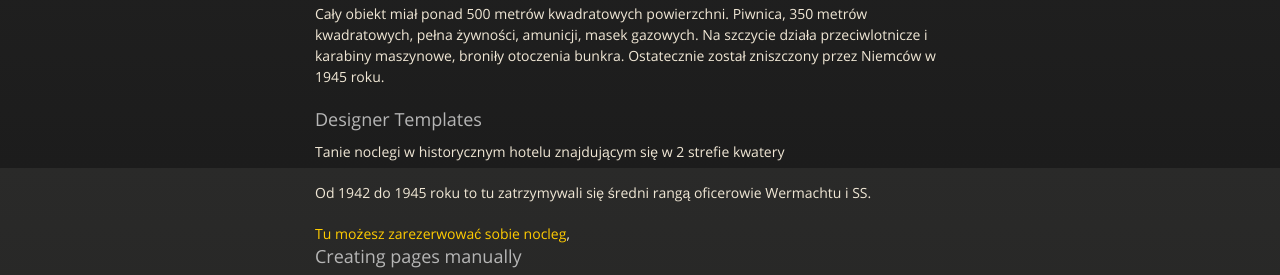
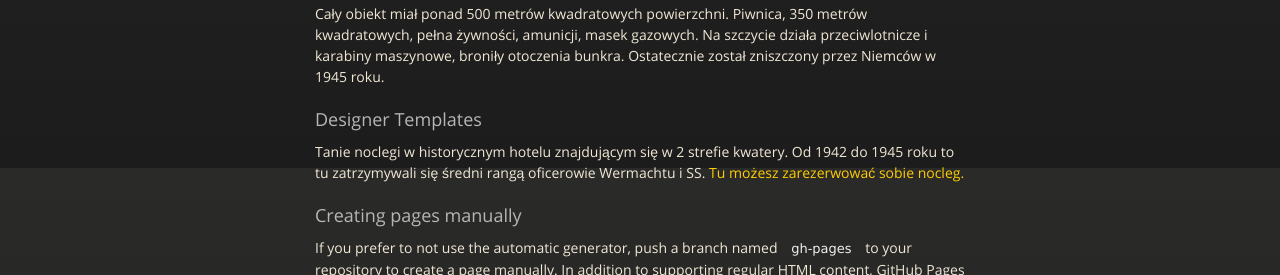
Before and after one commit to mpuciato/Wilczyszaniec2, a plain HTML site: page index.html in a window 1280 px wide. Shown: the part 632-907 px from the top of the page. Drawn offline with nearby package versions, Linux system fonts and the light colour scheme.

Commit message:
Update index.html

```diff
--- a/index.html
+++ b/index.html
@@ -52,10 +52,10 @@ Na szczycie działa przeciwlotnicze i karabiny maszynowe, broniły otoczenia bun
 Ostatecznie został zniszczony przez Niemców w 1945 roku.</p>
 <h3>
 <a id="Hotel-nocleg" class="anchor" href="#Hotel-nocleg" aria-hidden="true"><span aria-hidden="true" class="octicon octicon-link"></span></a>Designer Templates</h3>
-<p> Tanie noclegi w historycznym hotelu znajdującym się w 2 strefie kwatery</p>
-<p>Od 1942 do 1945 roku to tu zatrzymywali się średni rangą oficerowie Wermachtu i SS.</p>
-<a href="http://wolfsschanze.pl/">Tu możesz zarezerwować sobie nocleg</a>,
-<a href="http://wolfsschanze.pl/">
+<p> Tanie noclegi w historycznym hotelu znajdującym się w 2 strefie kwatery.
+Od 1942 do 1945 roku to tu zatrzymywali się średni rangą oficerowie Wermachtu i SS.
+<a href="http://wolfsschanze.pl/">Tu możesz zarezerwować sobie nocleg.</a>
+<a href="http://wolfsschanze.pl/"></p>
 <h3>
 <a id="creating-pages-manually" class="anchor" href="#creating-pages-manually" aria-hidden="true"><span aria-hidden="true" class="octicon octicon-link"></span></a>Creating pages manually</h3>
 
```
